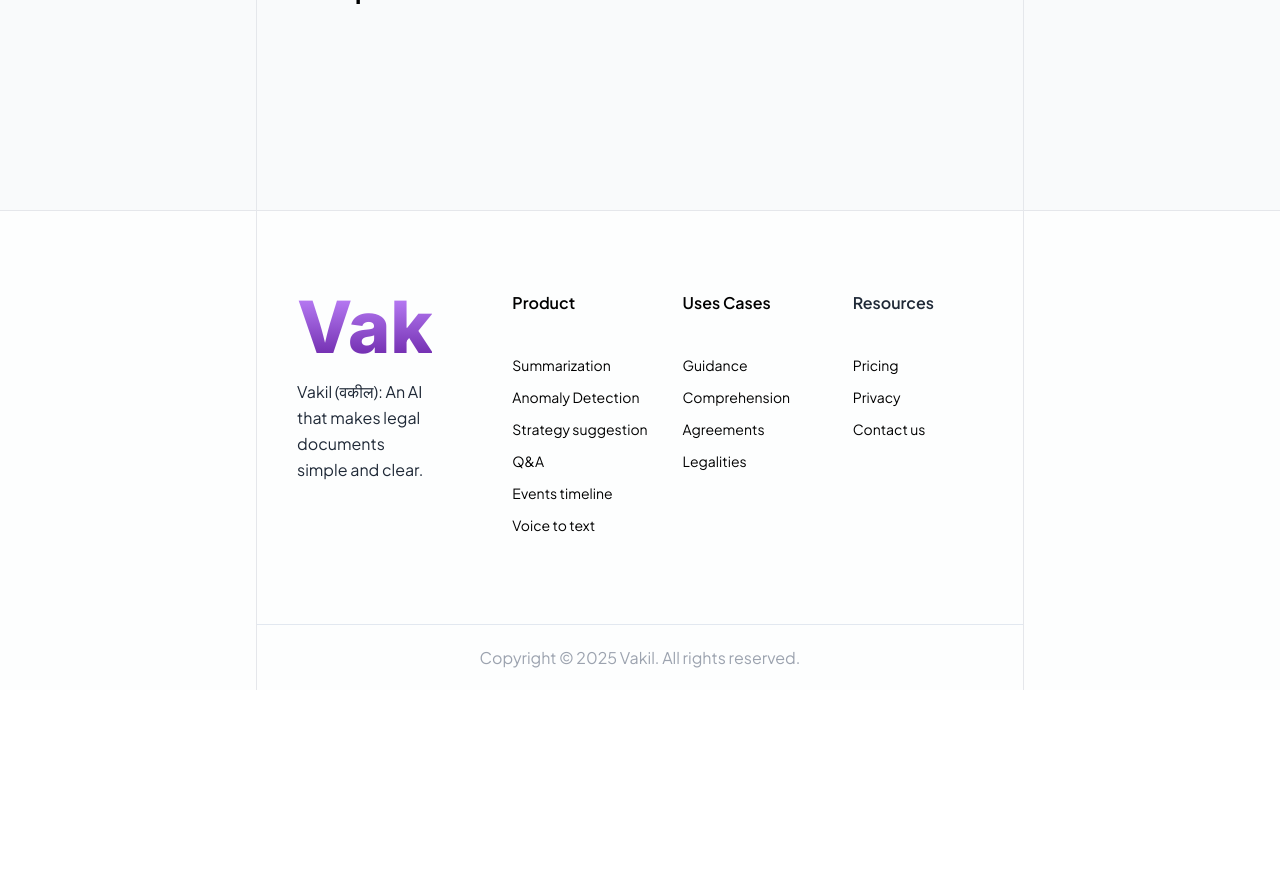
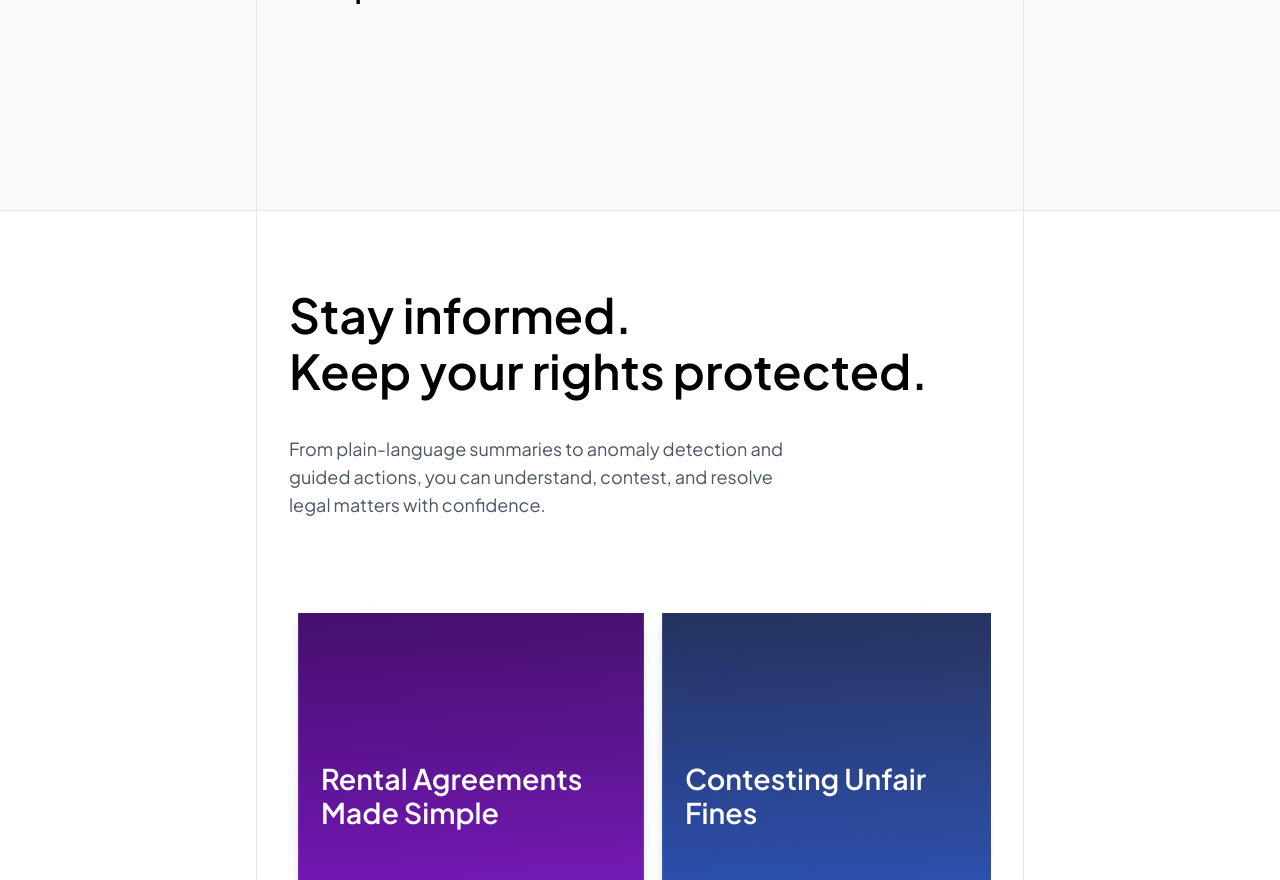
Before and after one commit to Polisetty-Cyril/vakil, a React (Vite) app in the folder frontend/: page / in a window 1280 px wide. Shown: the part 1920-2800 px from the top of the page. Before the commit the page ends 2610 px from the top, so only its background shows below. Built offline with nearby package versions, Linux system fonts and the light colour scheme.

Commit message:
feat homepage 90%

```diff
--- a/frontend/src/assets/features.ts
+++ /dev/null
@@ -1,42 +0,0 @@
-export const features = [
-  {
-    title: "Document Simplification",
-    description:
-      "Break down complex legal terms into plain language summaries you can understand in minutes.",
-  },
-  {
-    title: "Anomaly Detection",
-    description:
-      "Spot hidden clauses, unfair terms, or risks that could work against you.",
-  },
-  {
-    title: "Case Insights",
-    description:
-      "Get references to similar cases and learn from past outcomes.",
-  },
-  {
-    title: "Drafting & Communication",
-    description:
-      "Generate ready-to-send emails, refund requests, or dispute letters instantly.",
-  },
-  {
-    title: "Agreement Templates",
-    description:
-      "Create personalized legal document templates pre-filled with your details.",
-  },
-  {
-    title: "Q&A Assistant",
-    description:
-      "Ask questions about your uploaded document and get clear answers.",
-  },
-  {
-    title: "Dispute Timelines",
-    description:
-      "Visualize civil or criminal case progress with automatically generated timelines.",
-  },
-  {
-    title: "Voice Support",
-    description:
-      "Upload documents or dictate details hands-free with voice-to-text.",
-  },
-];
--- /dev/null
+++ b/frontend/src/assets/utils.ts
@@ -0,0 +1,95 @@
+export const useCases = [
+  {
+    title: "Rental Agreements Made Simple",
+    description:
+      "Easily understand clauses in rental contracts—like maintenance, deposit refunds, and eviction rules—so you know your rights as a tenant.",
+  },
+  {
+    title: "Contesting Unfair Fines",
+    description:
+      "Dispute wrongful charges such as parking tickets, late fees, or penalty clauses by generating clear explanations and ready-to-send appeals.",
+  },
+  {
+    title: "Subscription Cancellations",
+    description:
+      "Detect hidden auto-renewal or cancellation traps in service contracts, and get step-by-step drafts to cancel subscriptions smoothly.",
+  },
+  {
+    title: "Loan & Credit Contracts",
+    description:
+      "Simplify complex loan or credit agreements by highlighting repayment terms, interest rates, and hidden conditions that could cost you later.",
+  },
+  {
+    title: "Refund & Consumer Complaints",
+    description:
+      "Automatically draft refund requests, product return letters, or complaint emails when businesses fail to deliver on promises.",
+  },
+  {
+    title: "Freelancer & Business Contracts",
+    description:
+      "Create transparent, customized templates for agreements with clients or freelancers—reducing disputes and protecting both sides.",
+  },
+  {
+    title: "Legal Case Guidance",
+    description:
+      "Find references to past judgments and similar disputes, giving you context and strategies before consulting a lawyer.",
+  },
+  {
+    title: "Lawyer Connect",
+    description:
+      "Identify and connect with lawyers relevant to your case, complete with auto-drafted introductions or inquiries tailored to your situation.",
+  },
+  {
+    title: "Civil & Criminal Case Timelines",
+    description:
+      "Visualize step-by-step dispute progressions—so you always know what stage your case is at and what comes next.",
+  },
+  {
+    title: "Voice-to-Law Support",
+    description:
+      "Upload documents or dictate issues using voice input, making it easier for people who prefer speaking over typing.",
+  },
+];
+
+export const features = [
+  {
+    title: "Document Simplification",
+    description:
+      "Break down complex legal terms into plain language summaries you can understand in minutes.",
+  },
+  {
+    title: "Anomaly Detection",
+    description:
+      "Spot hidden clauses, unfair terms, or risks that could work against you.",
+  },
+  {
+    title: "Case Insights",
+    description:
+      "Get references to similar cases and learn from past outcomes.",
+  },
+  {
+    title: "Drafting & Communication",
+    description:
+      "Generate ready-to-send emails, refund requests, or dispute letters instantly.",
+  },
+  {
+    title: "Agreement Templates",
+    description:
+      "Create personalized legal document templates pre-filled with your details.",
+  },
+  {
+    title: "Q&A Assistant",
+    description:
+      "Ask questions about your uploaded document and get clear answers.",
+  },
+  {
+    title: "Dispute Timelines",
+    description:
+      "Visualize civil or criminal case progress with automatically generated timelines.",
+  },
+  {
+    title: "Voice Support",
+    description:
+      "Upload documents or dictate details hands-free with voice-to-text.",
+  },
+];
--- a/frontend/src/components/ButtonAscent.tsx
+++ b/frontend/src/components/ButtonAscent.tsx
@@ -14,7 +14,7 @@ export const ButtonAscent = ({
 }) => {
   return (
     <button
-      className={`font-semibold bg-primary text-white ${textSizes[size]} rounded hover:bg-shade-4 transition scle-100 active:scale-95 active:bg-shade-5`}
+      className={`font-semibold bg-primary text-white ${textSizes[size]} rounded hover:bg-shade-4 cursor-pointer transition scle-100 active:scale-95 active:bg-shade-5`}
       style={{
         padding: `${Math.round(size * 0.25 * 100) / 100}rem ${Math.round(size * 0.5 * 100) / 100}rem`,
       }}
--- a/frontend/src/components/ButtonWhite.tsx
+++ b/frontend/src/components/ButtonWhite.tsx
@@ -14,7 +14,7 @@ export const ButtonWhite = ({
 }) => {
   return (
     <button
-      className={`font-semibold bg-bg border border-border text-primary rounded hover:bg-shade-3/25 transition scale-100 active:scale-95 active:bg-shade-3/50 ${textSizes[size]}`}
+      className={`font-semibold bg-bg border border-border text-primary rounded hover:bg-shade-3/25 cursor-pointer transition scale-100 active:scale-95 active:bg-shade-3/50 ${textSizes[size]}`}
       style={{
         padding: `${Math.round(size * 0.25 * 100) / 100}rem ${Math.round(size * 0.5 * 100) / 100}rem`,
       }}
--- a/frontend/src/components/Cards.tsx
+++ b/frontend/src/components/Cards.tsx
@@ -1,28 +1,27 @@
-import { features } from "../assets/features";
+import { features, useCases } from "../assets/utils";
 
 const colors: Record<string, string> = {
   purple: "from-purple-600 to-purple-950",
   blue: "from-blue-600 to-blue-950",
+  pink: "from-pink-600 to-pink-950",
   red: "from-red-600 to-red-950",
-  pink: "from-pink-600 to-pink-950",
 };
 
 export const Cards = () => {
-  const cardFeatures = features;
-  const cards = Array.from({ length: 8 }).map((_, i) => {
+  const cards = features.map((feature, i) => {
     return i % 2 == 0 ? (
-      <CardAscent
-        key={i}
-        text={cardFeatures[i].description}
-        heading={cardFeatures[i].title}
-        color={Object.keys(colors)[i / 2]}
-      />
+      <div id={feature.title.replace(/\s+/g, "-")} key={i}>
+        <CardAscent
+          key={i}
+          text={feature.description}
+          heading={feature.title}
+          color={Object.keys(colors)[i / 2]}
+        />
+      </div>
     ) : (
-      <CardWhite
-        key={i}
-        text={cardFeatures[i].description}
-        heading={cardFeatures[i].title}
-      />
+      <div id={feature.title.replace(/\s+/g, "-")} key={i}>
+        <CardWhite key={i} text={feature.description} heading={feature.title} />
+      </div>
     );
   });
   return (
@@ -35,18 +34,41 @@ export const Cards = () => {
   );
 };
 
+export const UseCaseCards = () => {
+  const cards = useCases.map((use, i) => {
+    return (
+      <div id={use.title.replace(/\s+/g, "-")} key={i}>
+        <CardAscent
+          key={i}
+          text={use.description}
+          heading={use.title}
+          color={Object.keys(colors)[i % 4]}
+          size={7}
+          ratio={13 / 20}
+        />
+      </div>
+    );
+  });
+  return <div className="flex items-center overflow-x-auto">{cards}</div>;
+};
+
 const CardAscent = ({
   heading,
   text,
   color = "purple",
+  size = 4,
+  ratio = 4 / 5,
 }: {
   heading?: string;
   text?: string;
   color?: keyof typeof colors;
+  size?: number;
+  ratio?: number;
 }) => {
   return (
     <div
-      className={`w-64 h-80 scale-95 hover:scale-105 shadow-gray-300 transition-transform gap-12 flex-col py-10 px-6 shadow-lg text-4xl bg-gradient-to-t ${colors[color]} text-white font-plus font-semibold flex justify-center items-center`}
+      className={`scale-95 hover:scale-100 shadow-gray-300 transition-transform gap-12 flex-col py-10 px-6 shadow-lg text-4xl bg-gradient-to-t ${colors[color]} text-white font-plus font-semibold flex justify-center items-center`}
+      style={{ height: `${5 * size}` + "rem", aspectRatio: ratio }}
     >
       <div className="font-plus text-3xl">{heading}</div>
       <div className="font-plus text-base font-light leading-loose">{text}</div>
@@ -54,10 +76,21 @@ const CardAscent = ({
   );
 };
 
-const CardWhite = ({ text, heading }: { text?: string; heading?: string }) => {
+const CardWhite = ({
+  text,
+  heading,
+  size = 4,
+  ratio = 4 / 5,
+}: {
+  text?: string;
+  heading?: string;
+  size?: number;
+  ratio?: number;
+}) => {
   return (
     <div
-      className={`w-64 h-80 scale-95 hover:scale-105 transition-transform ease-in shadow-gray-300 gap-12 flex-col shadow-lg bg-white text-black py-10 px-6 font-plus font-semibold flex justify-center items-center`}
+      className={`scale-95 hover:scale-100 transition-transform ease-in shadow-gray-300 gap-12 flex-col shadow-lg bg-white text-black py-10 px-6 font-plus font-semibold flex justify-center items-center`}
+      style={{ height: `${5 * size}` + "rem", aspectRatio: ratio }}
     >
       <div className="font-plus text-3xl">{heading}</div>
       <div className="font-plus text-base font-light leading-loose">{text}</div>
--- a/frontend/src/components/Footer.tsx
+++ b/frontend/src/components/Footer.tsx
@@ -1,9 +1,11 @@
+import { features } from "../assets/utils";
+
 export const Footer = () => {
   return (
-    <footer className="w-full max-h-[480px] overflow-hidden bg-bg/30 border-t border-border">
-      <div className="w-3/5 mx-auto h-[480px] flex flex-col items-center border-x border-border justify-between">
-        <div className="h-full w-full pt-20 flex">
-          <div className="w-1/3 px-10 flex justify-between mb-auto flex-col gap-4 pr-20">
+    <footer className="w-full overflow-hidden bg-bg/30 border-t border-border">
+      <div className="w-3/5 mx-auto flex flex-col items-center border-x border-border justify-between">
+        <div className="h-full w-full p-20 flex">
+          <div className="w-1/3 px-10 flex justify-evenly mb-auto flex-col gap-4 pr-20">
             <div className="font-inter font-extrabold bg-gradient-to-b from-shade-3 to-shade-4 bg-clip-text text-transparent text-7xl">
               Vakil
             </div>
@@ -11,28 +13,54 @@ export const Footer = () => {
               Vakil (वकील): An AI that makes legal documents simple and clear.
             </div>
           </div>
-          <div className="w-2/3 flex justify-between">
-            <div className="w-1/3 flex flex-col gap-10">
+          <div className="w-2/3 flex justify-evenly">
+            <div className="flex flex-col gap-10">
               <div className="text-black font-semibold">Product</div>
               <ul className="flex flex-col gap-3">
-                <li className="text-sm">Summarization</li>
-                <li className="text-sm">Anomaly Detection</li>
-                <li className="text-sm">Strategy suggestion</li>
-                <li className="text-sm">Q&A</li>
-                <li className="text-sm">Events timeline</li>
-                <li className="text-sm">Voice to text</li>
+                {features.map((item, i) => {
+                  return (
+                    <li
+                      className="text-sm cursor-pointer hover:text-primary"
+                      key={i}
+                      onClick={() => {
+                        document
+                          .getElementById(item.title.replace(/\s+/g, "-"))
+                          ?.scrollIntoView({
+                            behavior: "smooth",
+                            block: "center",
+                          });
+                      }}
+                    >
+                      {item.title}
+                    </li>
+                  );
+                })}
               </ul>
             </div>
-            <div className="w-1/3 flex flex-col gap-10">
+            {/* <div className="w-1/3 flex flex-col gap-10">
               <div className="text-black font-semibold">Uses Cases</div>
-              <ul className="flex flex-col gap-3">
-                <li className="text-sm">Guidance</li>
-                <li className="text-sm">Comprehension</li>
-                <li className="text-sm">Agreements</li>
-                <li className="text-sm">Legalities</li>
+              <ul className="flex flex-col gap-3 max-w-1/3">
+                {useCases.map((item, i) => {
+                  return (
+                    <li
+                      className="text-sm cursor-pointer hover:text-primary"
+                      key={i}
+                      onClick={() => {
+                        document
+                          .getElementById(item.title.replace(/\s+/g, "-"))
+                          ?.scrollIntoView({
+                            behavior: "smooth",
+                            block: "center",
+                          });
+                      }}
+                    >
+                      {item.title}
+                    </li>
+                  );
+                })}
               </ul>
-            </div>
-            <div className="w-1/3 flex flex-col gap-10">
+            </div> */}
+            <div className="flex flex-col gap-10">
               <div className="text-primary-text font-semibold">Resources</div>
               <ul className="flex flex-col gap-3">
                 <li className="text-sm">Pricing</li>
--- a/frontend/src/pages/Home.tsx
+++ b/frontend/src/pages/Home.tsx
@@ -1,6 +1,6 @@
 import { ButtonAscent } from "../components/ButtonAscent";
 import { ButtonWhite } from "../components/ButtonWhite";
-import { Cards } from "../components/Cards";
+import { Cards, UseCaseCards } from "../components/Cards";
 import { Typewriter } from "../components/Typewriter";
 
 export function Home() {
@@ -36,6 +36,25 @@ export function Home() {
           </div>
         </div>
       </div>
+      <div className="w-full bg-white border-t border-border flex justify-center">
+        <div className="w-3/5 h-full border-x border-border flex flex-col py-20 px-8">
+          <span className="text-5xl text-black font-plus font-semibold">
+            Stay informed.
+          </span>
+          <span className="pt-2 text-5xl text-black font-plus font-semibold">
+            Keep your rights protected.
+          </span>
+          <p className="pt-10 text-gray-600 text-lg font-plus max-w-[500px]">
+            From plain-language summaries to anomaly detection and guided
+            actions, you can understand, contest, and resolve legal matters with
+            confidence.
+          </p>
+          <div className="w-full mt-20 relative">
+            <div className="absolute w-full bg-gradient-to-br from-white/5 to-white/10 z-10 h-full pointer-events-none"></div>
+            <UseCaseCards />
+          </div>
+        </div>
+      </div>
     </div>
   );
 }
```
Also changed, not shown: frontend/src/components/Appbar.tsx (+34 -3 lines).
